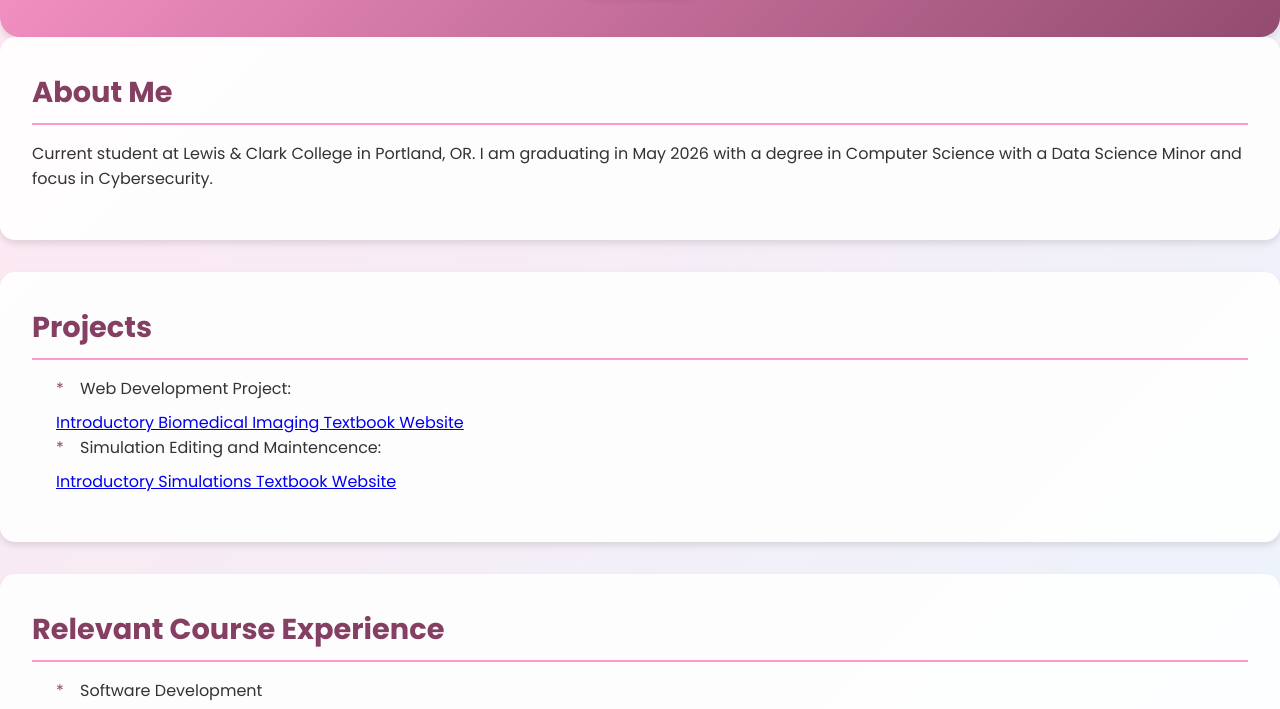
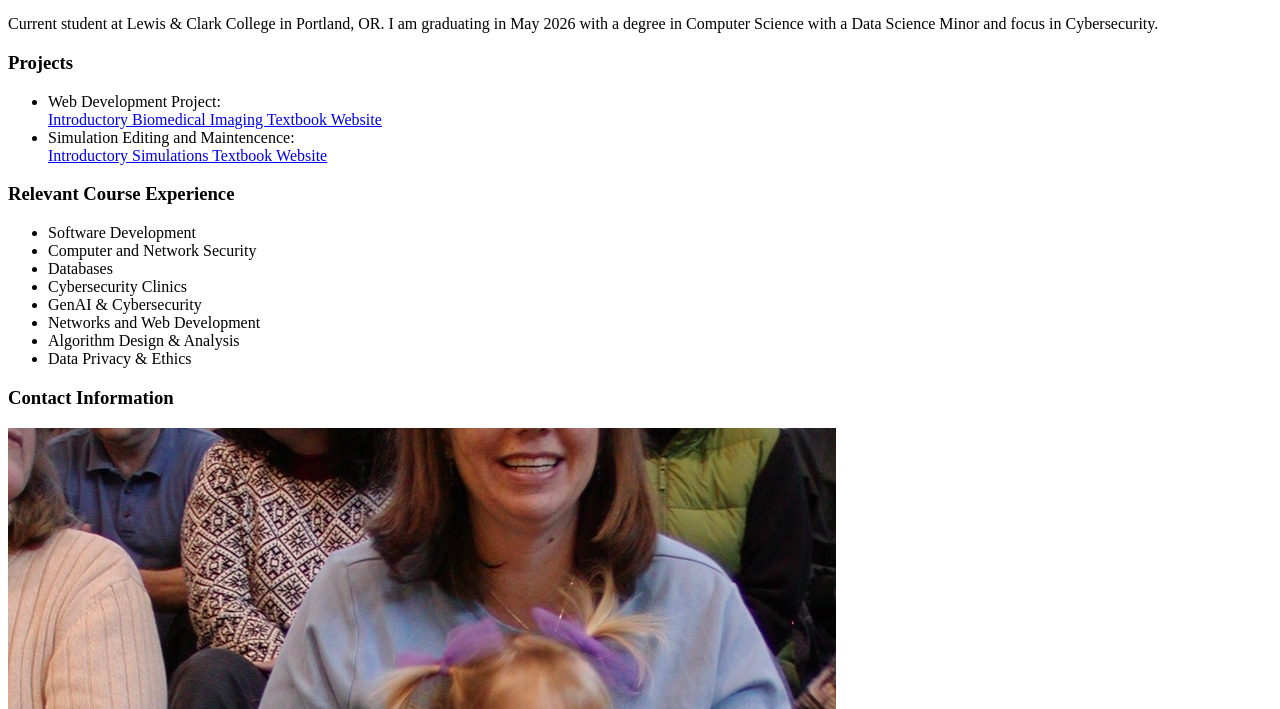
Before and after one commit to lc22-0338/portfolio-gracewiseman, a website: page public/index.html in a window 1280 px wide. Shown: the part 192-901 px from the top of the page. Drawn offline with Linux system fonts and the light colour scheme.

Commit message:
crazy file exists

```diff
--- a/public/index.html
+++ b/public/index.html
@@ -3,7 +3,10 @@
     <meta charset = "UTF-8 ">
     <title>Grace Wiseman's Portfolio</title>
     <link href="https://fonts.googleapis.com/css2?family=Poppins:wght@300;400;600;700&display=swap" rel="stylesheet">
-    <link href="stylesheet.css" rel="stylesheet">
+    <!-- <link href="stylesheet.css" rel="stylesheet"> -->
+     <link href="crazy-styles.css" rel="stylesheet">
+
+
 </head>
 <header>
     <h1>Grace Wiseman</h1>
```
